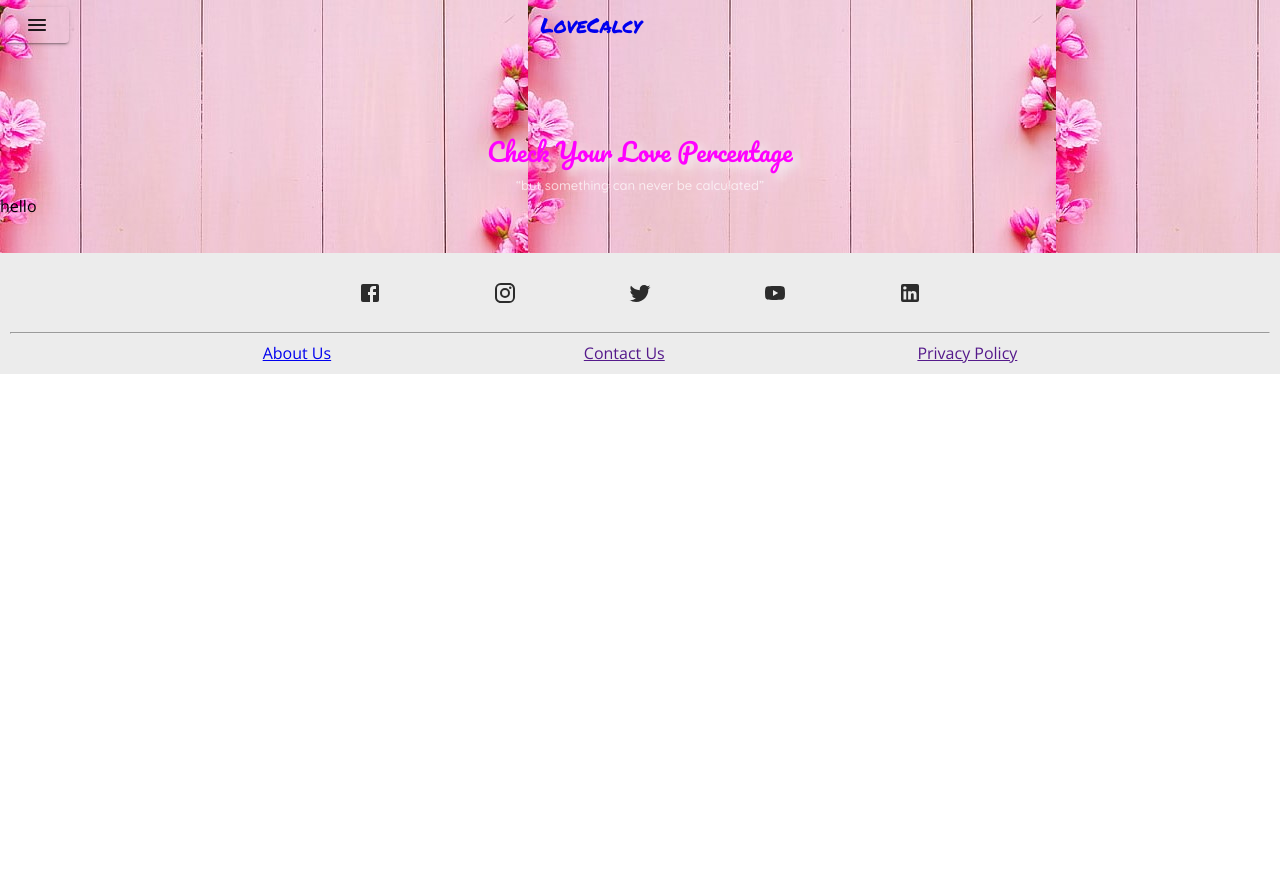
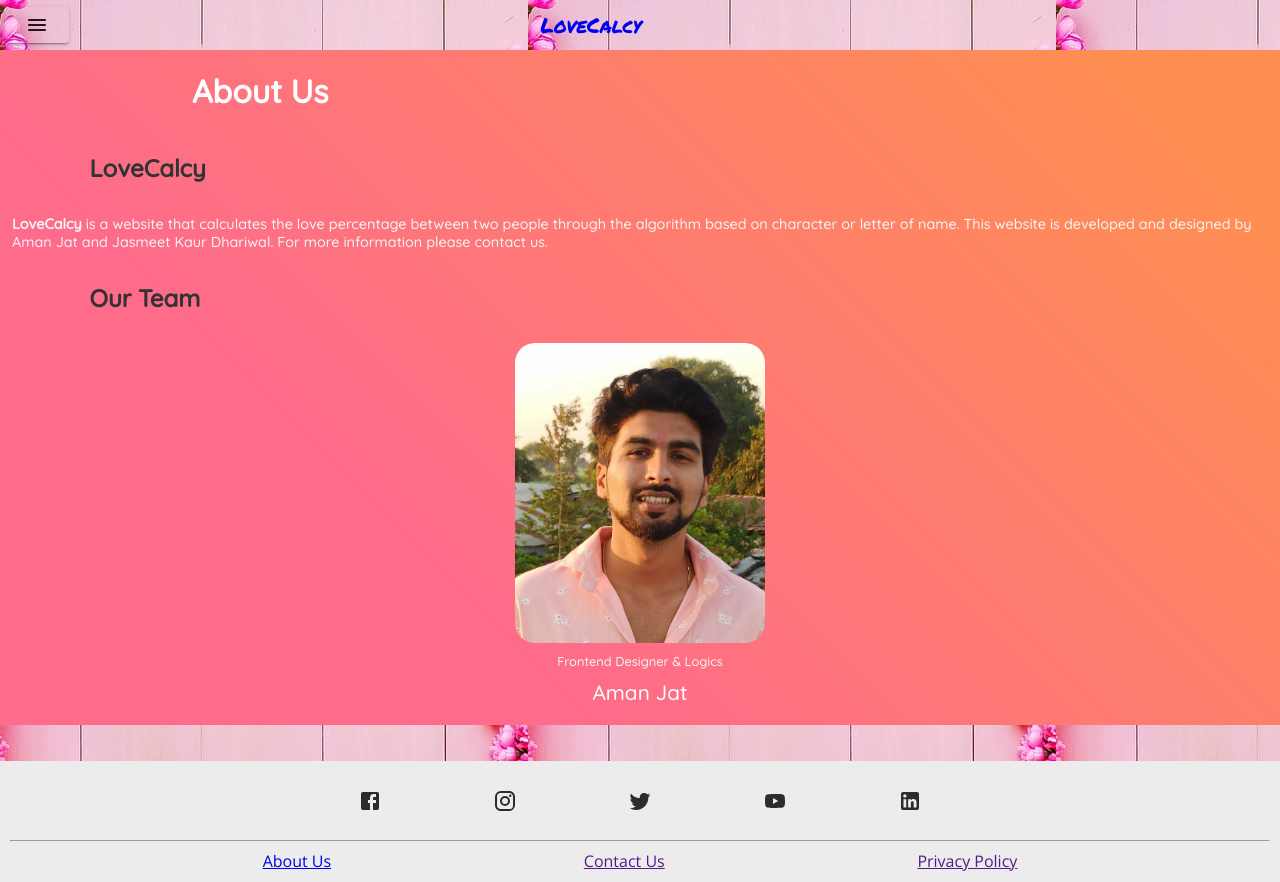
Before and after one commit to amanjatx/netyforms-repo, a React (Create React App) app: page /aboutus in a window 1280 px wide. Before the commit the page ends 800 px from the top, so only its background shows below. Built offline with nearby package versions, Linux system fonts and the light colour scheme.

Commit message:
about us page added

```diff
--- a/src/App.js
+++ b/src/App.js
@@ -1,5 +1,5 @@
 import './App.css';
-import Content from './Component/Content.js';
+import Routing from './Component/Routing.js';
 import Footer from './Component/Footer.js';
 import Header from './Component/Header';
 import background from './Images/backimg.jpg';
@@ -12,7 +12,7 @@ function App() {
       <div className="App">
         <div style={{backgroundImage: `url(${background})`}}>
           <Header />
-          <Content />
+          <Routing />
         </div>
         <Footer />
       </div>
--- a/src/Component/AboutUs.js
+++ b/src/Component/AboutUs.js
@@ -1,11 +1,65 @@
 import React from 'react'
-
+import {Paper} from '@material-ui/core'
+import ImageGallery from './ImageGallery'
 function AboutUs() {
     return (
-        <div>
-            hello
+    <div style={GrandDiv}>
+        <div style={HeadingDiv}>
+            <h1>About Us</h1>
         </div>
+        <div style={Heading2Div}>
+            <h2>LoveCalcy</h2>
+        </div>
+        <div style={LabelDiv}>
+            <label><strong>LoveCalcy</strong> is a website that calculates the love percentage
+            between two people through the algorithm based on character or letter of name. This website is
+            developed and designed by Aman Jat and Jasmeet Kaur Dhariwal. For more information please contact
+            us.</label>
+        </div>
+
+        <div style={Heading2Div}>
+            <h2>Our Team</h2>
+        </div>
+
+        <ImageGallery>
+
+        </ImageGallery>
+    </div>
     )
 }
 
+
+
+
+
+
+
+const GrandDiv = {
+    background: 'linear-gradient(45deg, #FE6B8B 30%, #FF8E53 90%)',
+}
+const HeadingDiv = {
+    display : 'flex',
+    justifyContent : 'flex-start',
+    padding: '0 15%',
+    alignItems : 'center',
+    fontFamily: `'Quicksand', sans-serif`,
+    color : 'white'
+}
+const Heading2Div = {
+    display : 'flex',
+    justifyContent : 'flex-start',
+    padding: '0 7%',
+    alignItems : 'center',
+    fontFamily: `'Quicksand', sans-serif`,
+    color : '#333333'
+}
+const LabelDiv = {
+    display : 'flex',
+    justifyContent : 'flex-start',
+    padding: '12px',
+    alignItems : 'center',
+    fontFamily: `'Quicksand', sans-serif`,
+    fontSize : '90%',
+    color : 'whitesmoke'
+}
 export default AboutUs
--- a/src/Component/CCBox.js
+++ b/src/Component/CCBox.js
@@ -2,6 +2,7 @@ import React from 'react'
 import {RadioGroup, FormControlLabel, Radio, Paper, Button, FormControl, Input} from '@material-ui/core'
 import boxStyle from '../CSS/boxStyle.js'
 import { Link } from 'react-router-dom'
+import CCquicklines from './CCquicklines';
 
 function CCBox(props) {
 
@@ -35,6 +36,7 @@ function CCBox(props) {
 
     return (
         <>
+            <CCquicklines />
             <Paper elevation={6} classes={{ root: classes.root }} >
                     {dataMap}
                     <Button variant='outlined' classes={{root : classes.rootButton}}>
--- /dev/null
+++ b/src/Component/ImageGallery.js
@@ -0,0 +1,37 @@
+import React from 'react'
+import image from '../Images/amanjat.jpg'
+
+const ImageDiv = {
+    // backgroundColor : 'red',
+
+    display : 'flex',
+    flexDirection : 'column',
+    justifyContent : 'center',
+    alignItems : 'center',
+    color : 'white',
+    fontFamily: `'Quicksand', sans-serif`,
+    padding : '10px 0 10px 0',
+}
+const imageStyle = {
+    borderRadius : '20px',
+}
+const labelPost = {
+    fontSize : '80%',
+    paddingTop : '10px',
+    color : 'whitesmoke'
+}
+const labelName = {
+    fontSize : '130%',
+    padding :'10px 0',
+}
+function ImageGallery() {
+    return (
+        <div style={ImageDiv}>
+            <img src={image} height="300" width='250' style={imageStyle}></img>
+            <label style={labelPost}>Frontend Designer &amp; Logics</label>
+            <label style={labelName}>Aman Jat</label>
+        </div>
+    )
+}
+
+export default ImageGallery
--- a/src/Component/ResultBox.js
+++ b/src/Component/ResultBox.js
@@ -2,7 +2,8 @@ import React from 'react'
 import {Paper, Button} from '@material-ui/core'
 import {makeStyles} from '@material-ui/core/styles';
 import InputLabel from '@material-ui/core/InputLabel';
-import { Link } from 'react-router-dom'
+// import { Link } from 'react-router-dom'
+import CCquicklines from './CCquicklines';
 
 const resultBoxStyle = makeStyles({
     root: {
@@ -61,6 +62,7 @@ function CCBox() {
     const classes = resultBoxStyle();
     return (
         <>
+            <CCquicklines />
             <Paper elevation={6} classes={{ root: classes.root }} >
                 <InputLabel classes={{root : classes.rootLabel}}>{cent}<span>%</span></InputLabel>
                 <Button variant='outlined' classes={{root : classes.rootButton}}>Share Result</Button>
--- a/src/Component/Content.js
+++ b/src/Component/Routing.js
@@ -1,5 +1,4 @@
 import React from 'react'
-import CCquicklines from './CCquicklines';
 import CCBox from './CCBox'
 import ResultBox from './ResultBox'
 import { Switch, Route } from 'react-router-dom'
@@ -7,11 +6,10 @@ import AboutUs from './AboutUs'
 
 const ccTop = { paddingBottom : '36px'}
 
-function Content() {
+function Routing() {
 
     return (
         <div style={ccTop} >
-            <CCquicklines />
                 <Switch>
                     <Route exact path='/' component={CCBox}/>
                     <Route path='/ccbox' component={CCBox}/>
@@ -22,4 +20,4 @@ function Content() {
     )
 }
 
-export default Content
+export default Routing
```
Also changed, not shown: src/Images/amanjat.jpg (added), 1 other file (tests, documents, lock files or other folders).
